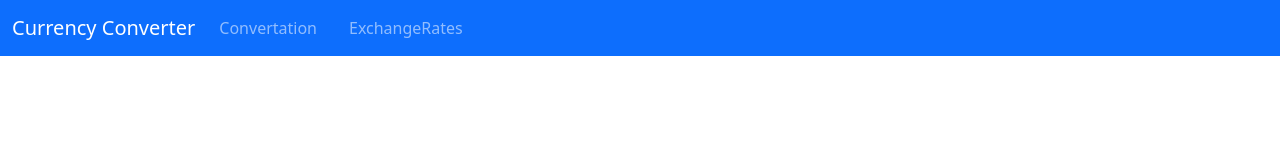
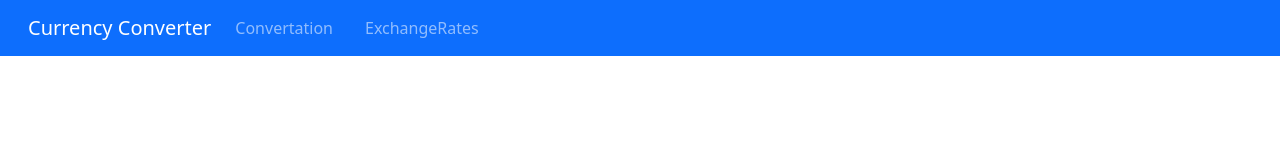
Before and after one commit to kaamosdao/currency-converter, a React app: page / in a window 1280 px wide. Shown: the top 160 px of the page. Built offline with nearby package versions, Linux system fonts and the light colour scheme.

Commit message:
add margin to navbar-brand

```diff
--- a/src/components/Layout.tsx
+++ b/src/components/Layout.tsx
@@ -5,7 +5,7 @@ const Layout: React.FC = () => (
   <div className="d-flex flex-column h-100">
     <nav className="navbar navbar-expand-lg navbar-dark bg-primary">
       <div className="container-fluid">
-        <span className="navbar-brand mb-0 h1">Currency Converter</span>
+        <span className="navbar-brand mb-0 ms-3 h1">Currency Converter</span>
         <button
           className="navbar-toggler"
           type="button"
```
